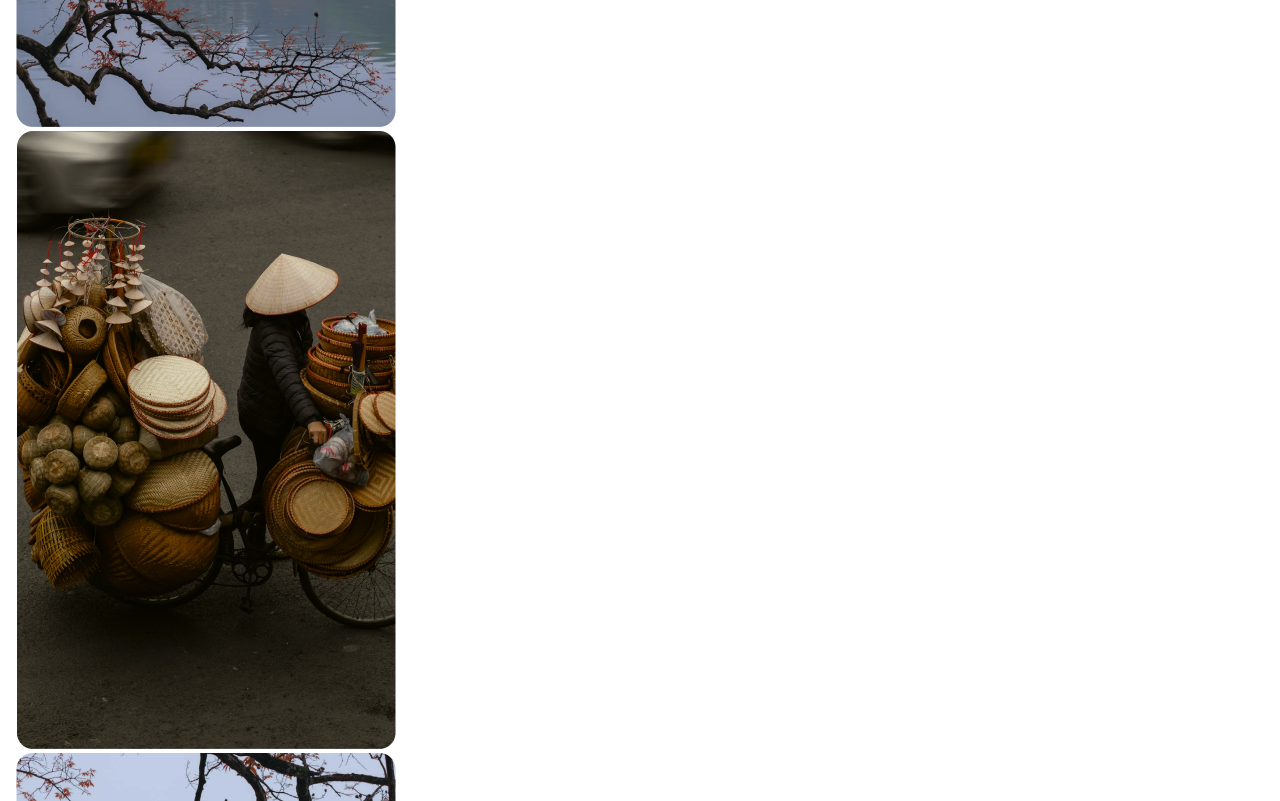
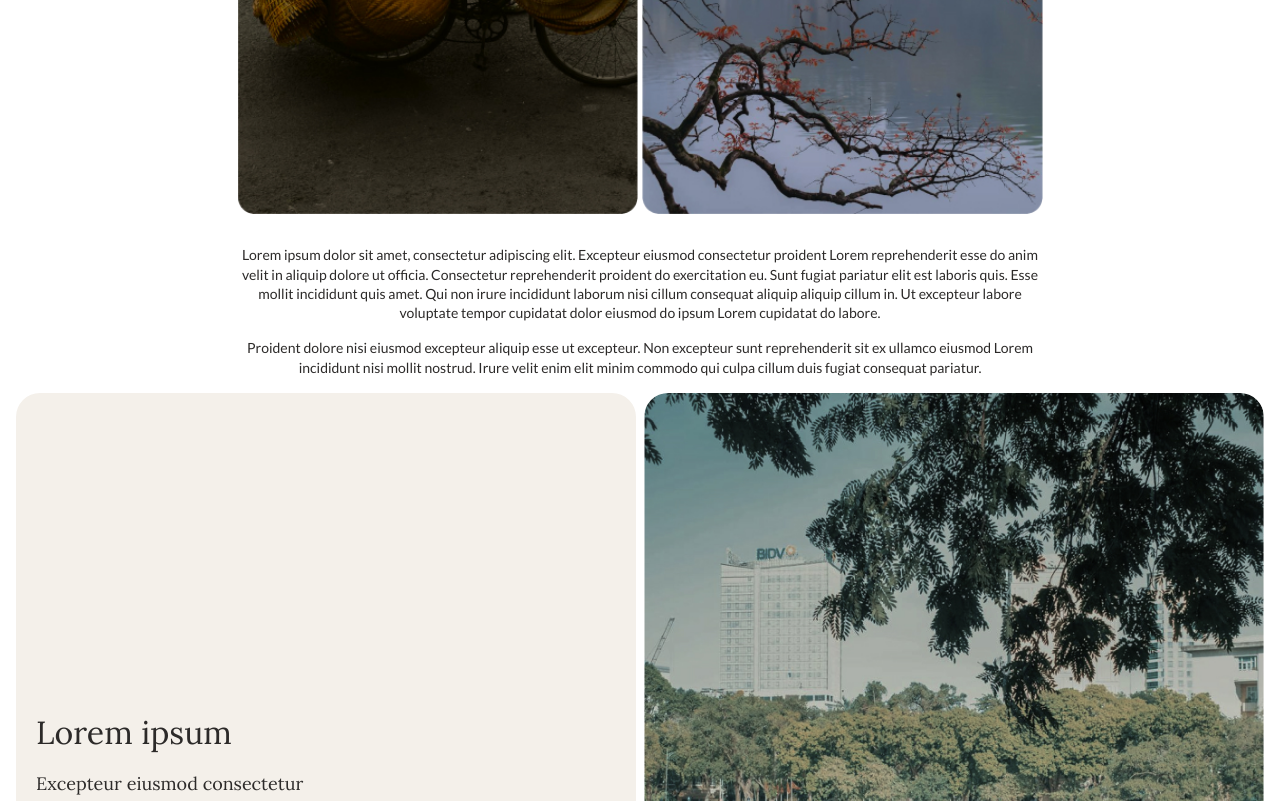
Before and after one commit to leeseoki/wgentech, a plain HTML site: page index.html in a window 1280 px wide. Shown: the part 520-1321 px from the top of the page. Drawn offline with Linux system fonts and the light colour scheme.

Commit message:
Added slider and styles for sections

```diff
--- a/css/style.css
+++ b/css/style.css
@@ -20,6 +20,11 @@ body {
 }
 
 /* Typography */
+h1, h2, h3, h4, h5, h6 {
+    font-family: 'Lora', serif;
+    font-weight: 400;
+}
+
 p {
     margin-bottom: 16px;
 }
@@ -28,3 +33,107 @@ p {
 .section {
     margin-bottom: 40px;
 }
+
+.section__intro {
+    max-width: 810px;
+    margin: 0 auto;
+    text-align: center;
+}
+
+.section__title {
+    font-family: 'Lora', serif;
+    font-size: 2.5rem;
+    font-weight: 400;
+    margin: 0 0 27px;
+}
+
+.section__slider {
+    overflow: hidden;
+    position: relative;
+    width: 100%;
+    margin: 0 0 27px;
+}
+
+.slider__container {
+    display: flex;
+    transition: transform 0.5s ease-in-out;
+}
+
+.slider__item {
+    min-width: 50%;
+    transition: transform 0.5s ease-in-out;
+    padding: 0 2px;
+}
+
+.slider__image {
+    width: 100%;
+    height: auto;
+    object-fit: cover;
+    border-radius: 16px;
+}
+
+.section__grid {
+    display: flex;
+    flex-direction: column;
+    gap: 8px;
+    margin-bottom: 8px;
+}
+
+.grid__item--text {
+    padding: 20px;
+    background: #F4F0EA;
+    border-radius: 16px;
+}
+
+.grid__image {
+    width: 100%;
+    height: auto;
+    object-fit: cover;
+    border-radius: 16px;
+}
+
+.grid__title {
+    font-size: 2rem;
+    line-height: 1.3125;
+    margin: 0 0 16px;
+}
+
+.grid__subtitle {
+    font-size: 1.125rem;
+    line-height: 1.6;
+    margin: 0 0 8px;
+}
+
+/* Style for desktop */
+@media (min-width: 1024px) {
+    .order__lg-first {
+        order: -1;
+    }
+
+    .order__lg-last {
+        order: 2;
+    }
+
+    .section__grid {
+        display: grid;
+        grid-template-columns: repeat(2, 1fr);
+        gap: 8px;
+        align-items: flex-end;
+    }
+
+    .grid__item {
+        height: 100%;
+    }
+
+    .grid__item--text {
+        height: 100%;
+        display: flex;
+        flex-direction: column;
+        justify-content: flex-end;
+        border-radius: 24px;
+    }
+
+    .grid__image {
+        border-radius: 24px;
+    }
+}
--- a/index.html
+++ b/index.html
@@ -14,40 +14,38 @@
 <body>
     <div class="container">
 
-        <section class="section section__intro">
+        <div class="section section__intro">
             <h1 class="section__title">Lorem ullamco</h1>
 
             <div class="section__slider">
                 <div class="slider__container">
                     <div class="slider__item">
-                            <img src="/images/slider1.jpg" alt="Slider 1" class="slider__image">
+                        <img src="images/slider1.jpg" alt="Slider 1" class="slider__image" />
                     </div>
                     <div class="slider__item">
-                            <img src="/images/slider2.jpg" alt="Slider 2" class="slider__image">
+                        <img src="images/slider2.jpg" alt="Slider 2" class="slider__image" />
                     </div>
                     <div class="slider__item">
-                            <img src="/images/slider1.jpg" alt="Slider 1" class="slider__image">
+                        <img src="images/slider1.jpg" alt="Slider 1" class="slider__image" />
                     </div>
                 </div>
             </div>
 
             <div class="section__description">
                 <p>
-                        Lorem ipsum dolor sit amet, consectetur adipiscing elit. Excepteur eiusmod consectetur proident Lorem reprehenderit esse do anim velit in aliquip dolore ut officia.
+                    Lorem ipsum dolor sit amet, consectetur adipiscing elit. Excepteur eiusmod consectetur proident Lorem reprehenderit esse do anim velit in aliquip dolore ut officia. Consectetur reprehenderit proident do exercitation eu. Sunt fugiat pariatur elit est laboris quis. Esse mollit incididunt quis amet. Qui non irure incididunt laborum nisi cillum consequat aliquip aliquip cillum in. Ut excepteur labore voluptate tempor cupidatat dolor eiusmod do ipsum Lorem cupidatat do labore.
                 </p>
                 <p>
-                        Proident dolore nisi eiusmod excepteur aliquip esse ut excepteur. Non excepteur sunt reprehenderit sit ex ullamco eiusmod Lorem incididunt nisi mollit nostrud.
+                    Proident dolore nisi eiusmod excepteur aliquip esse ut excepteur. Non excepteur sunt reprehenderit sit ex ullamco eiusmod Lorem incididunt nisi mollit nostrud. Irure velit enim elit minim commodo qui culpa cillum duis fugiat consequat pariatur.
                 </p>
             </div>
         </div>
-        </section>
 
-        <section class="section section__grid">
-            <div class="section__content">
-                <div class="grid__item">
-                    <img src="/images/hero1.jpg" alt="Hero 1" class="grid__image">
+        <div class="section section__grid">
+            <div class="grid__item order__lg-last">
+                <img src="images/hero1.jpg" alt="Hero 1" class="grid__image">
             </div>
-                <div class="grid__item grid__item--text">
+            <div class="grid__item grid__item--text order__lg-first">
                 <h2 class="grid__title">Lorem ipsum</h2>
                 <h3 class="grid__subtitle">Excepteur eiusmod consectetur</h3>
                 <p>Proident dolore nisi eiusmod excepteur aliquip esse ut excepteur. Non excepteur sunt reprehenderit sit ex ullamco eiusmod Lorem incididunt nisi mollit nostrud. Irure velit enim elit minim commodo qui culpa cillum duis fugiat consequat pariatur.</p>
@@ -57,12 +55,10 @@
                 <p>Proident dolore nisi eiusmod excepteur aliquip esse ut excepteur. Non excepteur sunt reprehenderit sit ex ullamco eiusmod Lorem incididunt nisi mollit nostrud. Irure velit enim elit minim commodo qui culpa cillum duis fugiat consequat pariatur.</p>
             </div>
         </div>
-        </section>
 
-        <section class="section section__grid">
-            <div class="section__content">
+        <div class="section section__grid">
             <div class="grid__item">
-                    <img src="/images/hero2.jpg" alt="Hero 2" class="grid__image">
+                <img src="images/hero2.jpg" alt="Hero 2" class="grid__image">
             </div>
             <div class="grid__item grid__item--text">
                 <h2 class="grid__title">Mollit aliquip do ipsum consectetur</h2>
@@ -70,7 +66,6 @@
                 <p>Ipsum minim mollit irure dolore. Sint fugiat deserunt dolor aute enim et cillum adipisicing cillum nostrud anim. Sit dolore incididunt dolore do sunt pariatur consectetur id qui pariatur eu incididunt adipisicing. Irure sint fugiat officia veniam consectetur. Esse laborum amet aliqua ad in sunt labore duis.</p>
             </div>
         </div>
-        </section>
     </div>
 
     <script src="js/main.js"></script>
--- a/js/main.js
+++ b/js/main.js
@@ -0,0 +1,14 @@
+let slideIndex = 0;
+const slides = document.querySelectorAll('.slider__item');
+const totalSlides = slides.length;
+
+function showSlides() {
+    slideIndex++;
+    if (slideIndex >= totalSlides - 1) {
+        slideIndex = 0;
+    }
+    document.querySelector('.slider__container').style.transform = `translateX(-${slideIndex * 50}%)`;
+}
+
+// Change slide every 3 seconds
+setInterval(showSlides, 3000);
```
Lines whose indentation alone changed are shown as unchanged.
